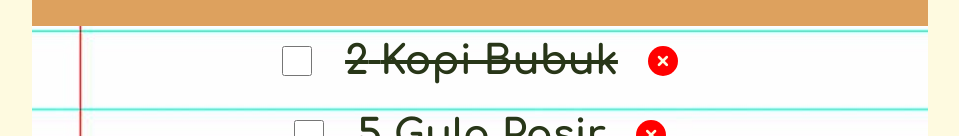
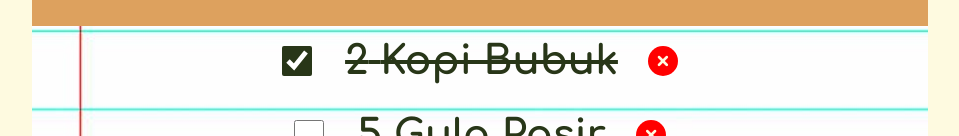
Before and after one commit to aulafirdaus/notepadku, a React (Vite) app: page / in a window 1280 px wide. Shown: the part 316-452 px from the top of the page, without its empty margins (160-1119 px from the left). Built offline with nearby package versions, Linux system fonts and the light colour scheme; a web font is replaced by a local one.

Commit message:
menambahkan fitur coret

```diff
--- a/src/App.jsx
+++ b/src/App.jsx
@@ -31,11 +31,16 @@ export default function App() {
     function handleDeleteItem(id){
         setItems((items) => items.filter((item) => item.id !== id));
     }
+
+    function handleToggleItem(id) {
+        setItems((items) => items.map((item) => (item.id === id ? {...item, checked: !item.checked } : item )))
+    }
+
   return (
       <div className="app">
         <Header/>
         <Form onAddItem={handleAddItem}/>
-        <GroceryList items={items} onDeleteItem={handleDeleteItem}/>
+        <GroceryList items={items} onDeleteItem={handleDeleteItem} onToggleItem={handleToggleItem} />
         <Footer/>
     </div>
   )
@@ -78,13 +83,13 @@ function Form({ onAddItem }){
     )
 }
 
-function GroceryList({ items, onDeleteItem }){
+function GroceryList({ items, onDeleteItem, onToggleItem }){
     return (
         <>
             <div className="list">
                 <ul>
                     {items.map((item) => (
-                        <Item item={item} key={item.id} onDeleteItem={onDeleteItem} />
+                        <Item item={item} key={item.id} onDeleteItem={onDeleteItem} onToggleItem={onToggleItem} />
                     ))}
                 </ul>
                 </div>
@@ -100,10 +105,10 @@ function GroceryList({ items, onDeleteItem }){
     )
 }
 
-function Item({ item, onDeleteItem }){
+function Item({ item, onDeleteItem, onToggleItem }){
     return (
         <li key={item.id}>
-            <input type="checkbox" />
+            <input type="checkbox" checked={item.checked} onChange={() => onToggleItem(item.id)} />
             <span style={ item.checked ? { textDecoration: 'line-through' } : {}}>
                 {item.quantity} {item.name}
             </span>
```
